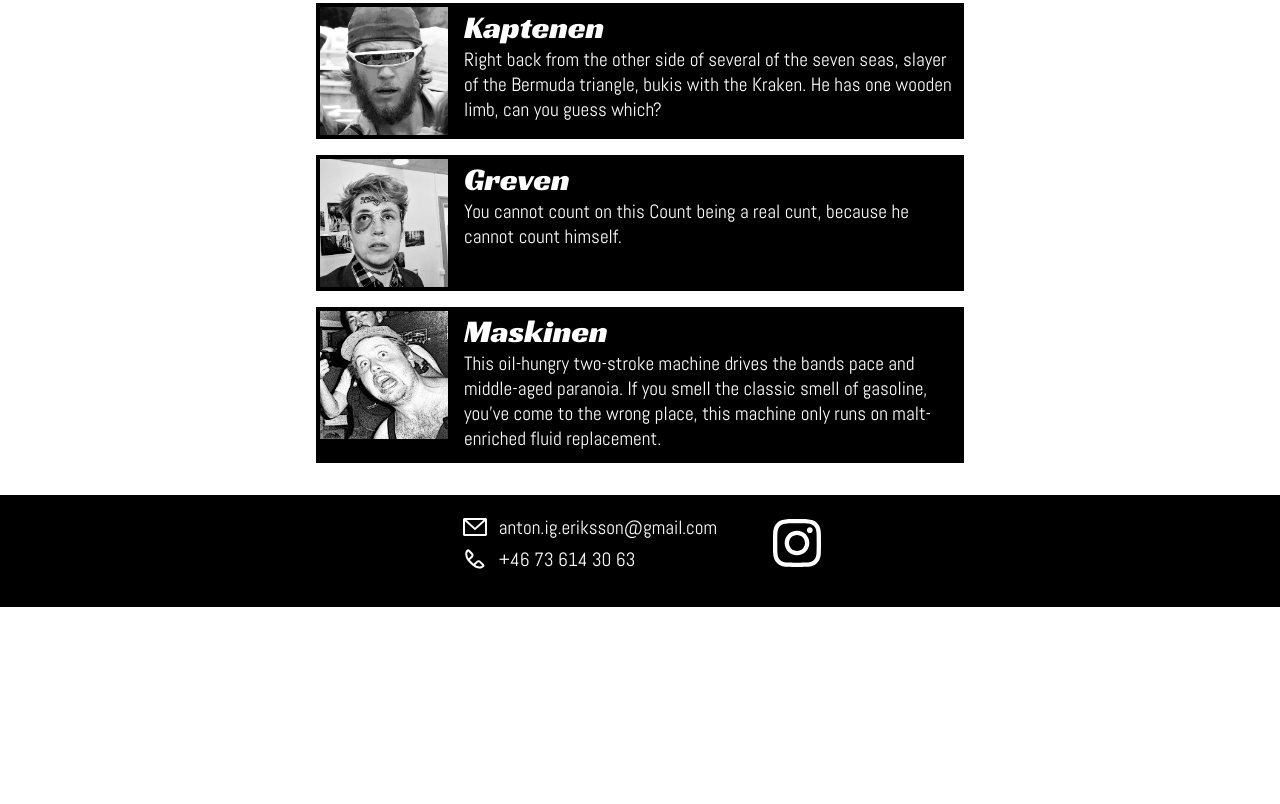
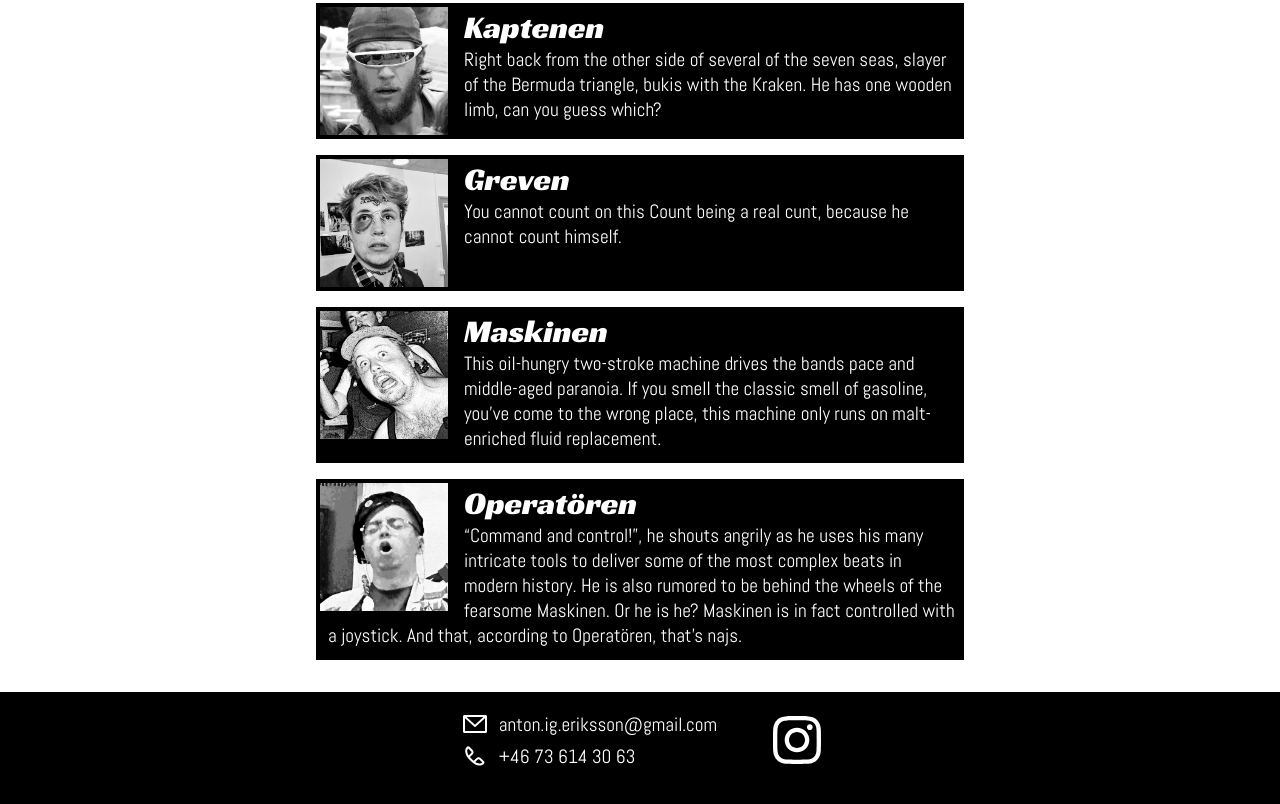
Before and after one commit to braers/braers.github.io, a plain HTML site: page crew.html in a window 1280 px wide. Shown: the part 1345-2149 px from the top of the page. Before the commit the page ends 1952 px from the top, so only its background shows below. Drawn offline with Linux system fonts and the light colour scheme.

Commit message:
Add operatören among crew members

```diff
--- a/crew.html
+++ b/crew.html
@@ -123,6 +123,16 @@
                 this machine only runs on malt-enriched fluid replacement.
             </p>
         </div>
+        <div class="crewMember">
+            <img src="images/operatoren.jpg" alt="Image of Operatören" class="portrait"/>
+            <h2>Operatören</h2>
+            <p>
+                “Command and control!”, he shouts angrily as he uses his many intricate tools to
+                deliver some of the most complex beats in modern history. He is also rumored to be
+                behind the wheels of the fearsome Maskinen. Or he is he? Maskinen is in fact
+                controlled with a joystick. And that, according to Operatören, that's najs.
+            </p>
+        </div>
     </div>
 
     <!-- Footer -->
```
Also changed, not shown: images/operatoren.jpg (added).
